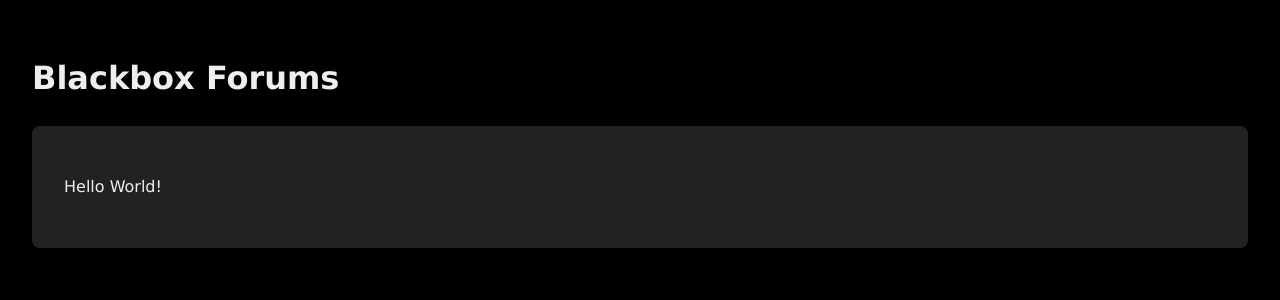
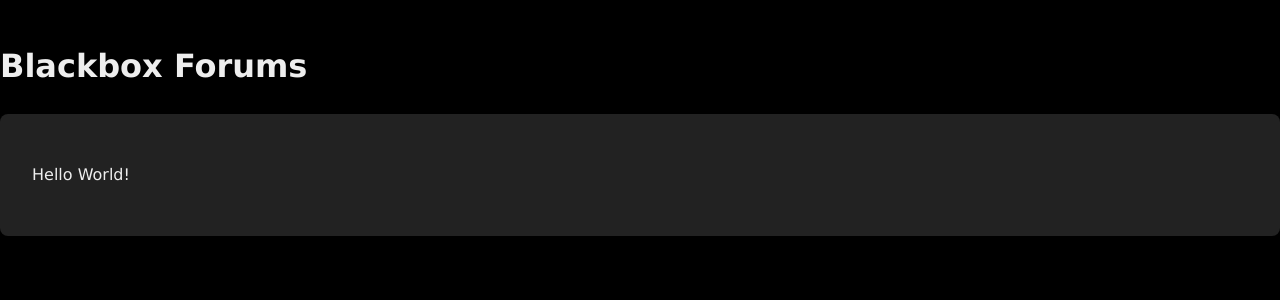
Before and after one commit to blackboxforums/blackboxforums.github.io, a Jekyll site: the page built from index.md, in a window 1280 px wide. Shown: the top 300 px of the page. Built offline with Jekyll 4.4.1, drawn with Linux system fonts in a browser that asks for light colours.

Commit message:
Update style.css

```diff
--- a/assets/css/style.css
+++ b/assets/css/style.css
@@ -21,7 +21,7 @@
 
 body {
   margin: 0 auto;
-  padding: 2rem;
+  padding-top: 20px;
   background-color: var(--bg-color);
   color: var(--text-color);
   font-family: var(--font-default);
```
